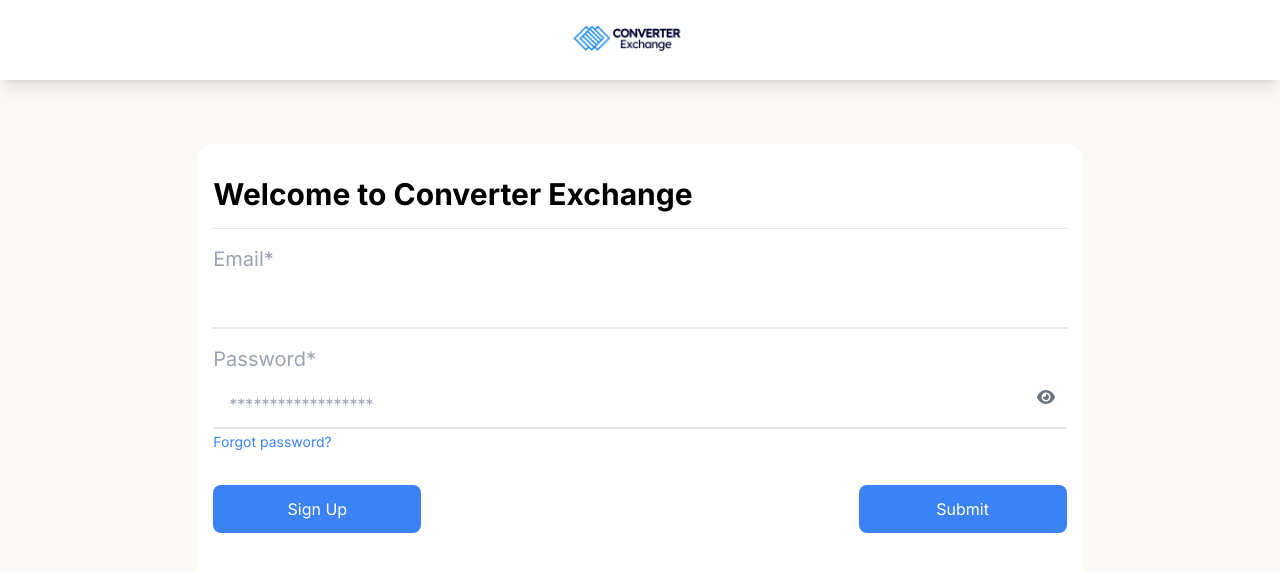
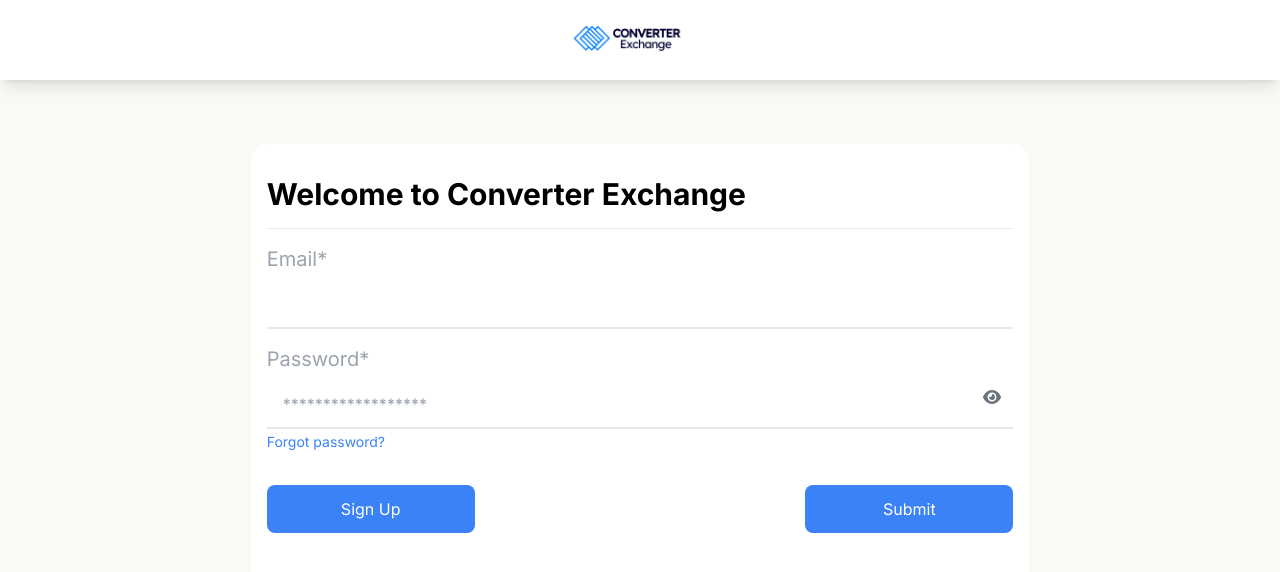
Before and after one commit to KOTTAGENVH/converter-exchange, a Next.js app in the folder frontend/converter-exchange/: page / in a window 1280 px wide. Shown: the top 572 px of the page. Built offline with nearby package versions, Linux system fonts and the light colour scheme.

Commit message:
Update page.tsx

```diff
--- a/frontend/converter-exchange/src/app/page.tsx
+++ b/frontend/converter-exchange/src/app/page.tsx
@@ -34,8 +34,8 @@
   return (
     <div className="bg-white h-screen overflow-hidden">
       <LoginHeader />
-      <div className="flex justify-center items-center h-full bg-darkerwhite">
-        <div className="box-content h-3/5 md:w-8/12 w-screen bg-white rounded-2xl md:mb-40 mb-40 ml-4 mr-4 p-4">
+      <div className="flex justify-center items-center h-full bg-darkerwhite overflow-y-auto">
+        <div className="box-content h-3/5 md:w-7/12 w-screen bg-white rounded-2xl md:mb-40 mb-40 ml-4 mr-4 p-4">
           <h1 className="text-left text-xl md:text-3xl font-bold text-black mt-4">
             Welcome to Converter Exchange
           </h1>
```
